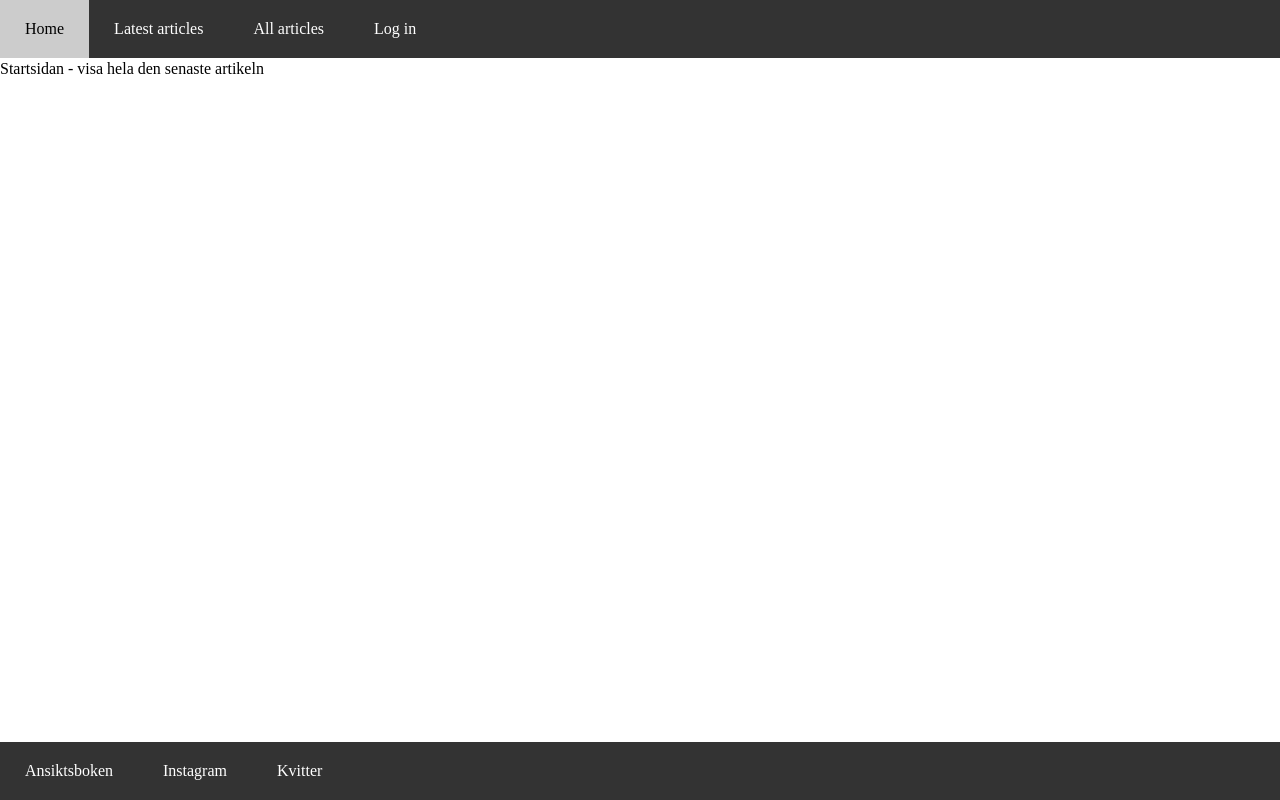
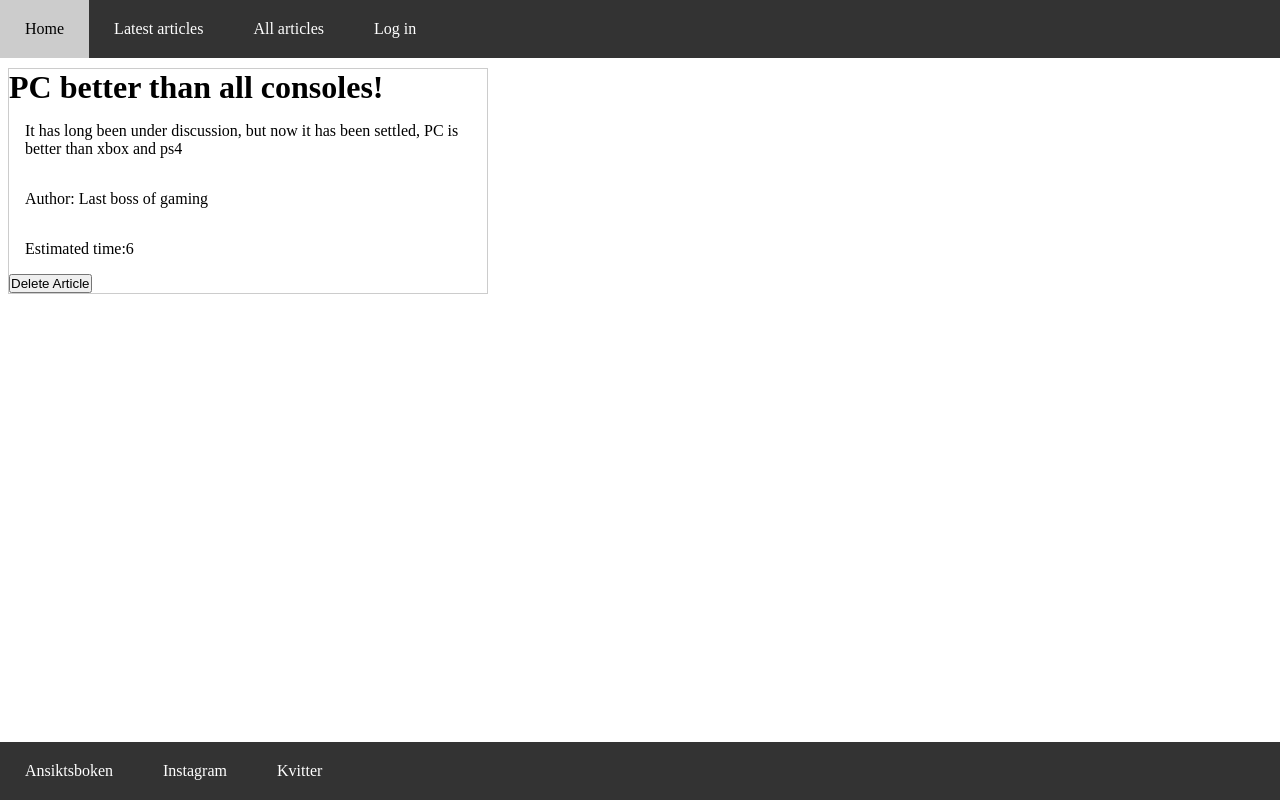
Before and after one commit to EmilHammarstrand/angular-blogg, an Angular app: page /start-page in a window 1280 px wide. Built offline with nearby package versions, Linux system fonts and the light colour scheme.

Commit message:
added functions

```diff
--- a/src/app/article.ts
+++ b/src/app/article.ts
@@ -1,5 +1,6 @@
 export interface Article {
     title:string;
     content:string;
-    id:number;
+    author:string
+    estimatedTime:number
 }
--- a/src/app/data-service.service.ts
+++ b/src/app/data-service.service.ts
@@ -1,9 +1,60 @@
+import { Article } from './article';
 import { Injectable } from '@angular/core';
 
 @Injectable({
   providedIn: 'root'
 })
 export class DataServiceService {
+  articleList = [
+    {
+      title: 'Confirmed, Android is better than Iphone',
+      content: 'Everyone knew it before but now its confirmed, Android is better!',
+      author: 'Steve Jobs',
+      estimatedTime: 1,
+    },
+    {
+      title: 'Pizzeria Portobello in floda awarded best pizza',
+      content: 'Everyone knew it before but now its confirmed, Portobello has the best pizza!',
+      author: '',
+      estimatedTime: 2,
+    },
+    {
+      title: 'Corona was just fake news',
+      content: 'Trump said it a long time ago, "Corona is fake news!". It\'s now confirmed corona was a prank ',
+      author: 'New York Times',
+      estimatedTime: 3,
+    },
+    {
+      title: 'Angular designated best framework by FEU2019',
+      content: 'Class of frotend-development all yells, "Angular is the best"',
+      author: 'David',
+      estimatedTime: 4,
+    },  {
+      title: 'PC better than all consoles!',
+      content: 'It has long been under discussion, but now it has been settled, PC is better than xbox and ps4',
+      author: 'Last boss of gaming',
+      estimatedTime: 6,
+    }
+  ];
+  addArticle(title,content,author,estimatedTime){
+    let newArticle = {
+      title: title,
+      content: content,
+      author: author,
+      estimatedTime: estimatedTime
+    }
+    this.articleList.push(newArticle);
+  }
+  removeArticle(){}
+  getArticles(amount){
+    if(amount === 'last')
+      return this.articleList[this.articleList.length-1];
+    //else if(amount ==='five')
+    // PROBLEM PÅ RADEN NEDAN!
+    //  return this.articleList.slice(Math.max(this.articleList.length - 5, 0));
+    //else if(amount === 'all')
+    //  return this.articleList;
+  }
 
 
 }
--- a/src/app/detailed-article/detailed-article.component.html
+++ b/src/app/detailed-article/detailed-article.component.html
@@ -1 +1,24 @@
-<p>Startsidan - visa hela den senaste artikeln</p>
+
+
+<div class="article">
+    <h1>{{ latestArticle?.title }}</h1>
+    <p class="content">{{ latestArticle?.content }}</p>
+    <p class="author">Author: {{ latestArticle?.author }}</p>
+    <p class="time">Estimated time:{{ latestArticle?.estimatedTime }}</p>
+    <button (click)="deleteArticle()">Delete Article</button>
+</div>
+
+
+
+<!--
+
+<div id="cocktails-div">
+    <h2>Available Cocktails</h2>
+    <input [(ngModel)]="cocktailName" type="text" placeholder="Cocktail name..." id="newCocktail"/>
+    <button [disabled]="!cocktailName" type="submit" (click)="addCocktail()">Add Cocktail</button>
+    <ul class="cocktails" id="ulList">
+        <li *ngFor="let beverage of this.visitorService.beverages; let i = index;" (click)="onSelect(beverage)" [class.selected]="beverage === selectedBeverage">
+            <span class="badge">{{i+1}}</span> {{beverage.name}}
+        </li>
+    </ul>
+</div> -->
--- a/src/app/detailed-article/detailed-article.component.ts
+++ b/src/app/detailed-article/detailed-article.component.ts
@@ -1,3 +1,4 @@
+import { DataServiceService } from './../data-service.service';
 import { Component, OnInit } from '@angular/core';
 
 @Component({
@@ -6,10 +7,18 @@ import { Component, OnInit } from '@angular/core';
   styleUrls: ['./detailed-article.component.css']
 })
 export class DetailedArticleComponent implements OnInit {
+  latestArticle = this.DataService.getArticles('last');
 
-  constructor() { }
+  constructor(public DataService: DataServiceService) { }
 
   ngOnInit(): void {
   }
-
+  addArticle(title,content,author,estimatedTime){
+    this.DataService.addArticle(title,content,author,estimatedTime);
+    this.latestArticle = this.DataService.getArticles('last');
+  }
+  deleteArticle(){
+    this.DataService.removeArticle();
+    this.latestArticle = this.DataService.getArticles('last');
+  }
 }
--- a/src/styles.css
+++ b/src/styles.css
@@ -37,3 +37,11 @@ nav a:hover{
     background-color: #ccc;
     color:black;
 }
+.article{
+    border:1px solid #ccc;
+    max-width: 30em;
+    margin:0.5em;
+}
+.content, .author, .time{
+    padding:1em;
+}
```
